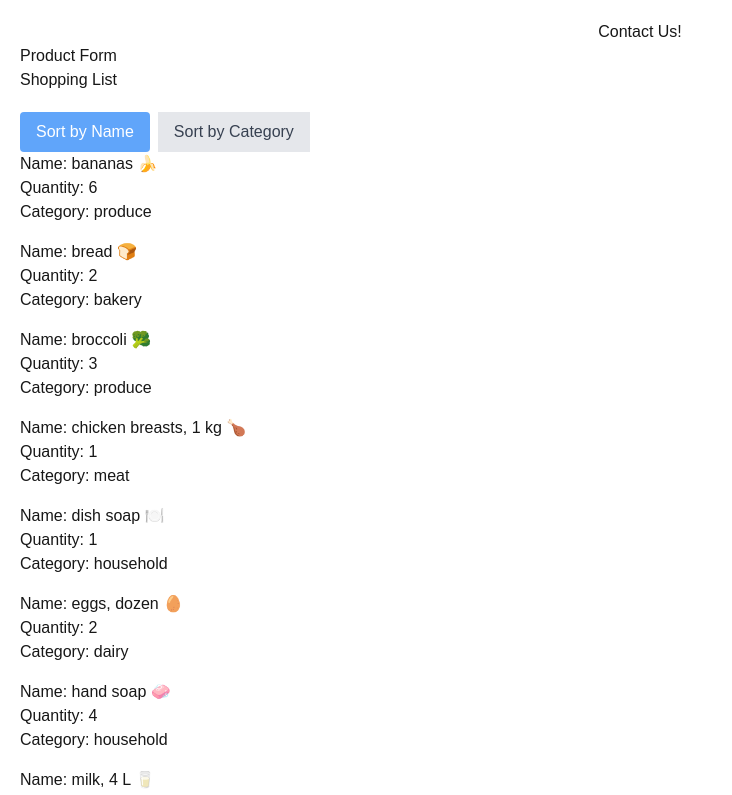
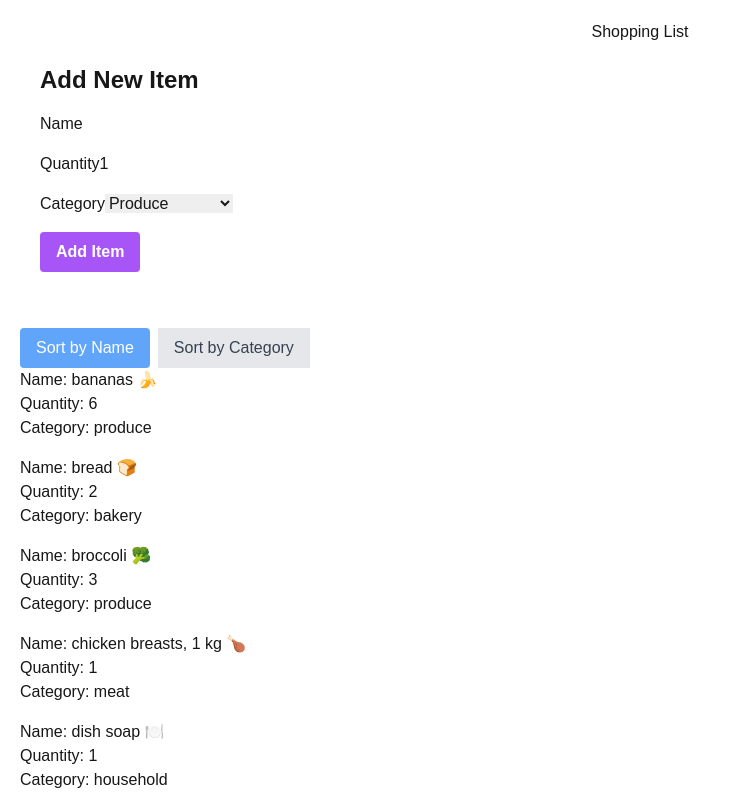
Before and after one commit to UltramateDiamond/cprg306-assignments, a Next.js app: page /week-7 in a window 1280 px wide. Shown: the top 795 px of the page, without its empty margins (0-732 px from the left). Built offline with nearby package versions, Linux system fonts and the light colour scheme.

Commit message:
Completed
Kartikey code referenced

```diff
--- a/app/week-7/new-items.js
+++ b/app/week-7/new-items.js
@@ -1,77 +1,86 @@
 "use client";
+import { useState } from 'react';
 
-import { useState } from "react";
-
-export default function ProductForm({currentCount, incrementCountFunction, decrementCountFunction, onAddItem}) {
-
-    let buttonStylesInc = "bg-blue-400 hover:bg-blue-700 active:bg-yellow-300 rounded text-white mt-5 px-4 py-2";
-    let buttonStylesDec = "bg-blue-400 hover:bg-blue-700 active:bg-yellow-300 rounded text-white mt-5 px-4 py-2";
-
-    if(currentCount >= 20){
-        buttonStylesInc = "bg-gray-500 rounded text-white mt-5 px-4 py-2";
-    }
-
-    if(currentCount <= 1){
-        buttonStylesDec = "bg-gray-500 rounded text-white mt-5 px-4 py-2";
-    }
-
+export default function NewItem({ onAddItem }) {
   const [name, setName] = useState("");
-    const [productType, setProductType] = useState("");
-
-    const handleNameChange = (event) => setName(event.target.value);
-
-    const handleProductType = (event) => setProductType(event.target.value);
+  const [quantity, setQuantity] = useState(1);
+  const [category, setCategory] = useState("produce");
 
   const handleSubmit = (event) => {
     event.preventDefault();
 
-        let items = {
-        Counter: currentCount,
-        Name: name,
-        type: productType
+    const item = {
+      id: Math.random().toString(36).substr(2, 9), // Generate a random string for id
+      name,
+      quantity,
+      category
     };
 
-        onAddItem(items);
+    onAddItem(item);
 
-        alert(`
-            Count: ${items.Counter}
-            Name: ${items.Name}
-            Product Type: ${items.type}
-        `);
-
+    // Reset form fields
     setName("");
+    setQuantity(1);
+    setCategory("produce");
   };
 
   return (
-    <div className="bg-slate-300 p-5">
-            <h2 className="text-2xl">Counter</h2>
-            <p className="text-lg">Counter: {currentCount}</p>
-            <button id="myButtonInc" onClick={incrementCountFunction} className={buttonStylesInc}>Increment!</button>
-            <button id="myButtonDec" className={buttonStylesDec} onClick={decrementCountFunction}>Decrement!</button>
-    <form className="bg-orange-200 p-4" onSubmit={handleSubmit}>
-      <div className="mb-3">
-        <label className="inline-block w-40">Name</label>
-        <input className="bg-slate-300 px-2 py-1 rounded border-gray-500 focus:bg-blue-100" type="text" onChange={handleNameChange} />
+    <div className="rounded p-5 mb-4">
+      <h2 className="text-2xl font-bold mb-4">Add New Item</h2>
+      <form onSubmit={handleSubmit}>
+        <div className="mb-4">
+          <label htmlFor="name">
+            Name
+          </label>
+          <input
+            type="text"
+            id="name"
+            value={name}
+            onChange={(e) => setName(e.target.value)}
+            required
+          />
         </div>
-      <div className="mb-3">
-        <label className="inline-block w-40">Product Type</label>
-        <select className="bg-slate-300 px-2 py-1 rounded border-gray-500 focus:bg-blue-100" onChange={handleProductType}>
-          <option value="Please select contact type"></option>
-          <option value="Produce">Produce</option>
-          <option value="Dairy">Dairy</option>
-          <option value="Bakery">Bakery</option>
-          <option value="Meat">Meat</option>
-          <option value="Frozen foods">Frozen foods</option>
-          <option value="Canned foods">Canned foods</option>
-          <option value="Dry goods">Dry goods</option>
-          <option value="Beverages">Beverages</option>
-          <option value="Snacks">Snacks</option>
-          <option value="Other">Other</option>
+
+        <div className="mb-4">
+          <label htmlFor="quantity">
+            Quantity
+          </label>
+          <input
+            type="number"
+            id="quantity"
+            min="1"
+            max="99"
+            value={quantity}
+            onChange={(e) => setQuantity(Number(e.target.value))}
+            required
+          />
+        </div>
+
+        <div className="mb-4">
+          <label htmlFor="category">
+            Category
+          </label>
+          <select
+            id="category"
+            value={category}
+            onChange={(e) => setCategory(e.target.value)}>
+            <option value="produce">Produce</option>
+            <option value="dairy">Dairy</option>
+            <option value="bakery">Bakery</option>
+            <option value="meat">Meat</option>
+            <option value="frozen-foods">Frozen Foods</option>
+            <option value="canned-goods">Canned Goods</option>
+            <option value="dry-goods">Dry Goods</option>
+            <option value="beverages">Beverages</option>
+            <option value="snacks">Snacks</option>
+            <option value="household">Household</option>
+            <option value="other">Other</option>
           </select>
         </div>
-      <div>
-        <button>Submit</button>
-      </div>
+
+        <button type="submit" className="bg-purple-500 hover:bg-purple-700 text-white font-bold py-2 px-4 rounded focus:outline-none focus:shadow-outline">
+          Add Item
+        </button>
       </form>
     </div>
   );
--- a/app/week-7/page.js
+++ b/app/week-7/page.js
@@ -1,51 +1,22 @@
-"use client"
+"use client";
 
-import { v4 as uuidv4 } from 'uuid';
-import { useState } from "react";
-import ItemList from "./item-list";
-import ProductForm from "./new-items";
+import { useState } from 'react';
+import ItemList from './item-list';
+import NewItem from './new-items';
 import itemsData from './items.json';
 
-export default function Page(){
+export default function Page() {
+  const [items, setItems] = useState(itemsData);
 
-    const [items, setItems] = useState(itemsData);
-    const [showForm, setShowForm] = useState(false);
+  const handleAddItem = (newItem) => {
+    setItems((prevItems) => [...prevItems, { ...newItem, id: Date.now().toString() }]);
+  };
 
-    const toggleForm = () => {
-        if (showForm) {
-            setShowForm(false);
-        } else {
-            setShowForm(true);
-        }
-    }
-
-    const [counter, setCounter] = useState(1);
-
-    const incrementCounter = () => {
-        let currentCount = counter;
-        setCounter(currentCount + 1);
-    }
-    const decrementCounter = () => {
-        let currentCount = counter;
-        setCounter(currentCount - 1);
-    }
-
-    const handleAddItem = (ProductForm) => {
-        console.log('ProductForm before adding:', ProductForm);
-        setItems((prevItems) => [...prevItems, { ...ProductForm, id: uuidv4() }]);
-    };
-
-    return(
-        <main className="p-5">
-            <h1 className="text-3x1 text-center">Contact Us!</h1>
-            { showForm && (<ProductForm currentCount={counter} incrementCountFunction={incrementCounter} decrementCountFunction={decrementCounter} onAddItem={handleAddItem}/>)}
-            <div>
-                <button onClick={toggleForm}>Product Form</button>
-            </div>
-            <h1>
-                Shopping List
-                <ItemList items={items}/>
-            </h1>
-        </main>
-    );
+  return (
+    <main className="p-5">
+      <h1 className="text-3x1 text-center">Shopping List</h1>
+      <NewItem onAddItem={handleAddItem} />
+      <ItemList items={items} />
+    </main>
+  );
 }
```
Lines whose indentation alone changed are shown as unchanged.
